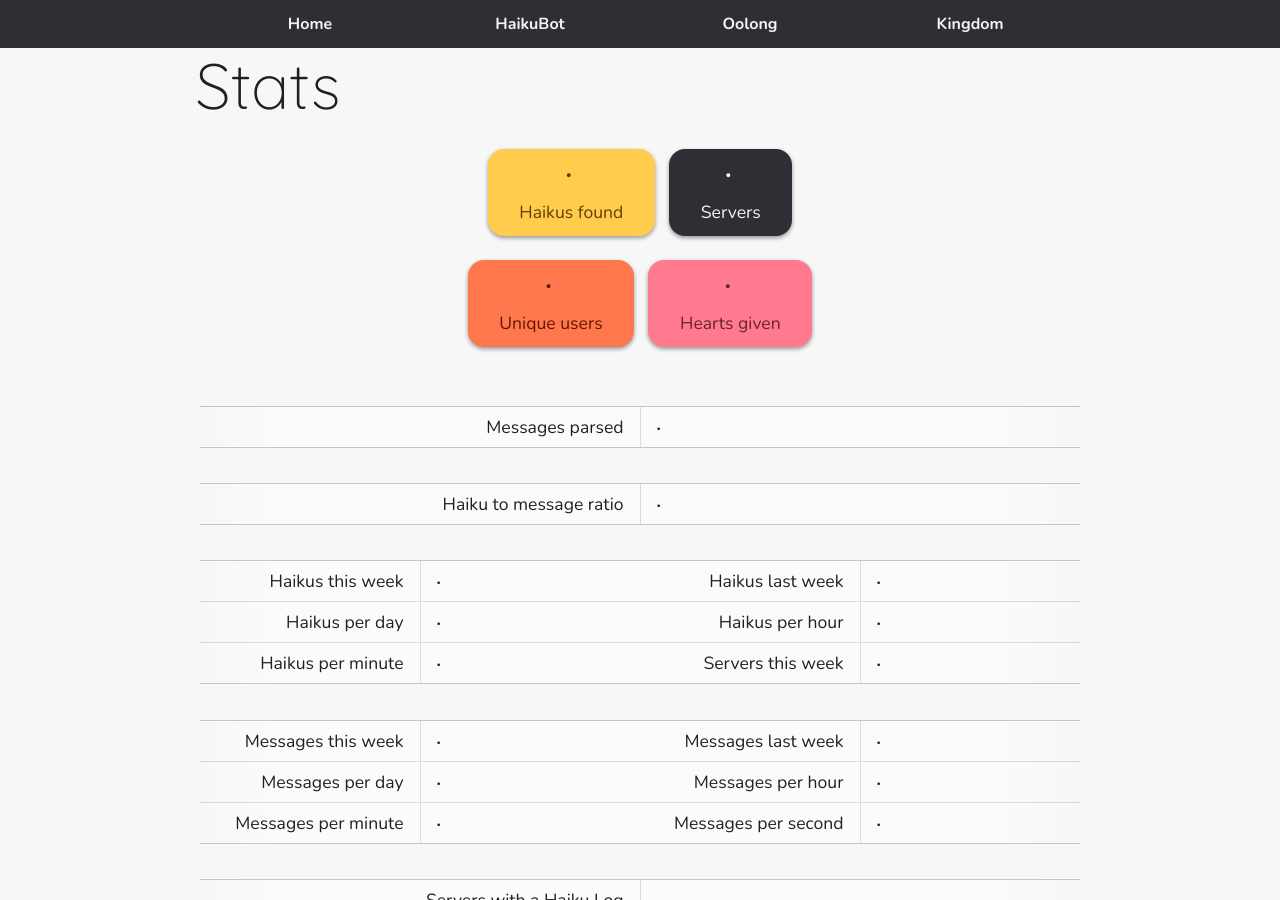
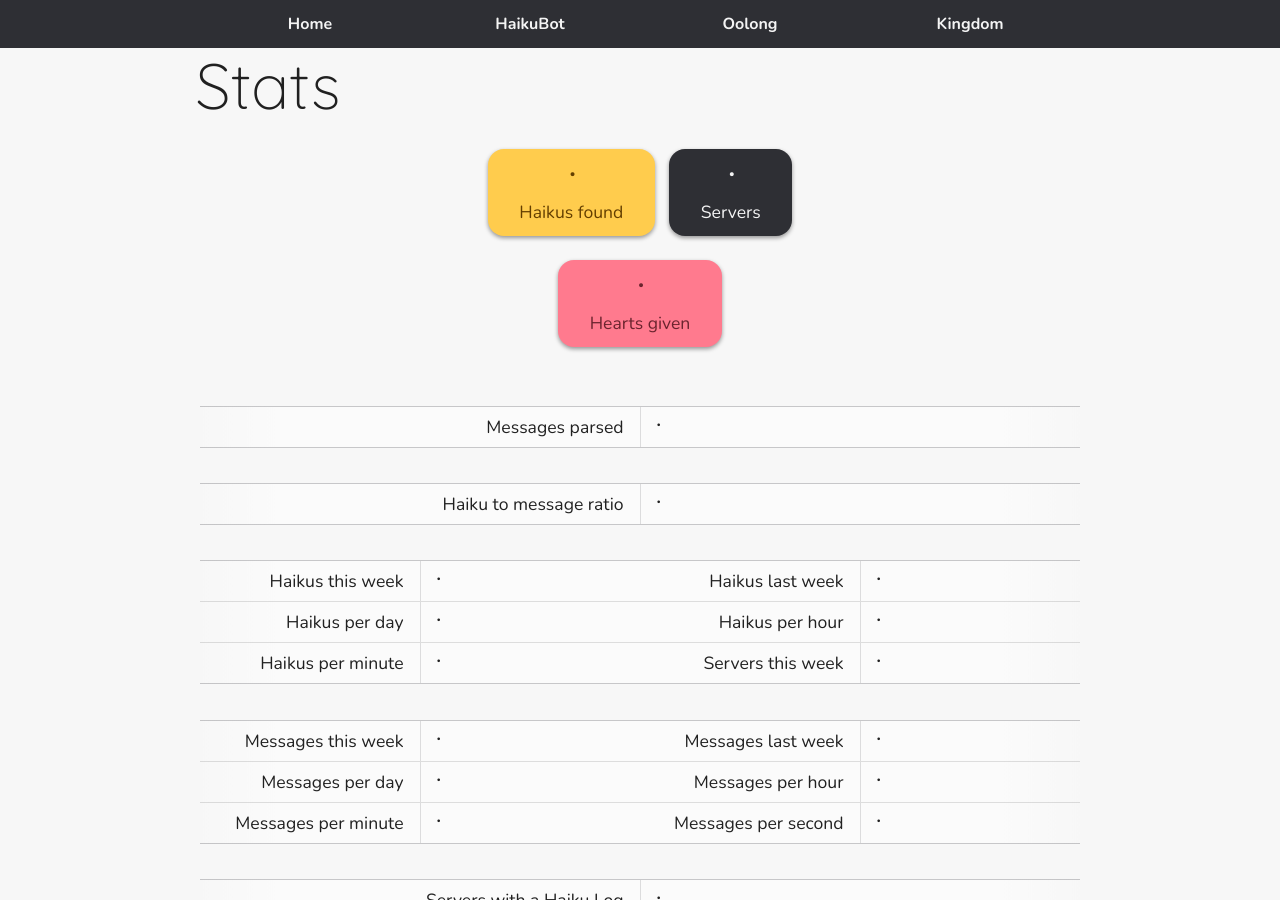
Before and after one commit to YtnomSnrub/ytnomsnrub.github.io, a Jekyll site: the page built from haikubot/stats.md, in a window 1280 px wide and 900 px high, scrolled down 323 px. Built offline with Jekyll 4.4.1, drawn with Linux system fonts in a browser that asks for light colours; nearby versions of some CDN libraries; our own code applies the rules of GitHub Pages for plain Markdown files.

Commit message:
Removed user counts

```diff
--- a/_includes/stats/haikubot-graphs-daily.html
+++ b/_includes/stats/haikubot-graphs-daily.html
@@ -2,5 +2,5 @@
     height="600"></canvas>
 <canvas class="stat-graph stat-graph-day" data-color="#2e2f34" data-column="serverCount" data-column-time="dayStartTime" data-label="Servers" width="1200"
     height="600"></canvas>
-<canvas class="stat-graph stat-graph-day" data-color="#ff774d" data-column="uniqueUserCount" data-column-time="dayStartTime" data-label="Unique Users"
-    width="1200" height="600"></canvas>
+<!--<canvas class="stat-graph stat-graph-day" data-color="#ff774d" data-column="uniqueUserCount" data-column-time="dayStartTime" data-label="Unique Users"
+    width="1200" height="600"></canvas>-->
--- a/_includes/stats/haikubot-stats.html
+++ b/_includes/stats/haikubot-stats.html
@@ -11,10 +11,10 @@
 
 {% if include.extra_stats %}
 <div class="button-row stat-row">
-    <div class="stat-count unique-user-count">
+    <!--<div class="stat-count unique-user-count">
         <p class="stat-counter stat-large unique-user-counter loading" data-api="uniqueusercount" data-loop-time="20000">.</p>
         <p>Unique users</p>
-    </div>
+    </div>-->
     <div class="stat-count heart-count">
         <p class="stat-counter stat-large heart-counter loading" data-api="heartcount" data-loop-time="10000">.</p>
         <p>Hearts given</p>
```
